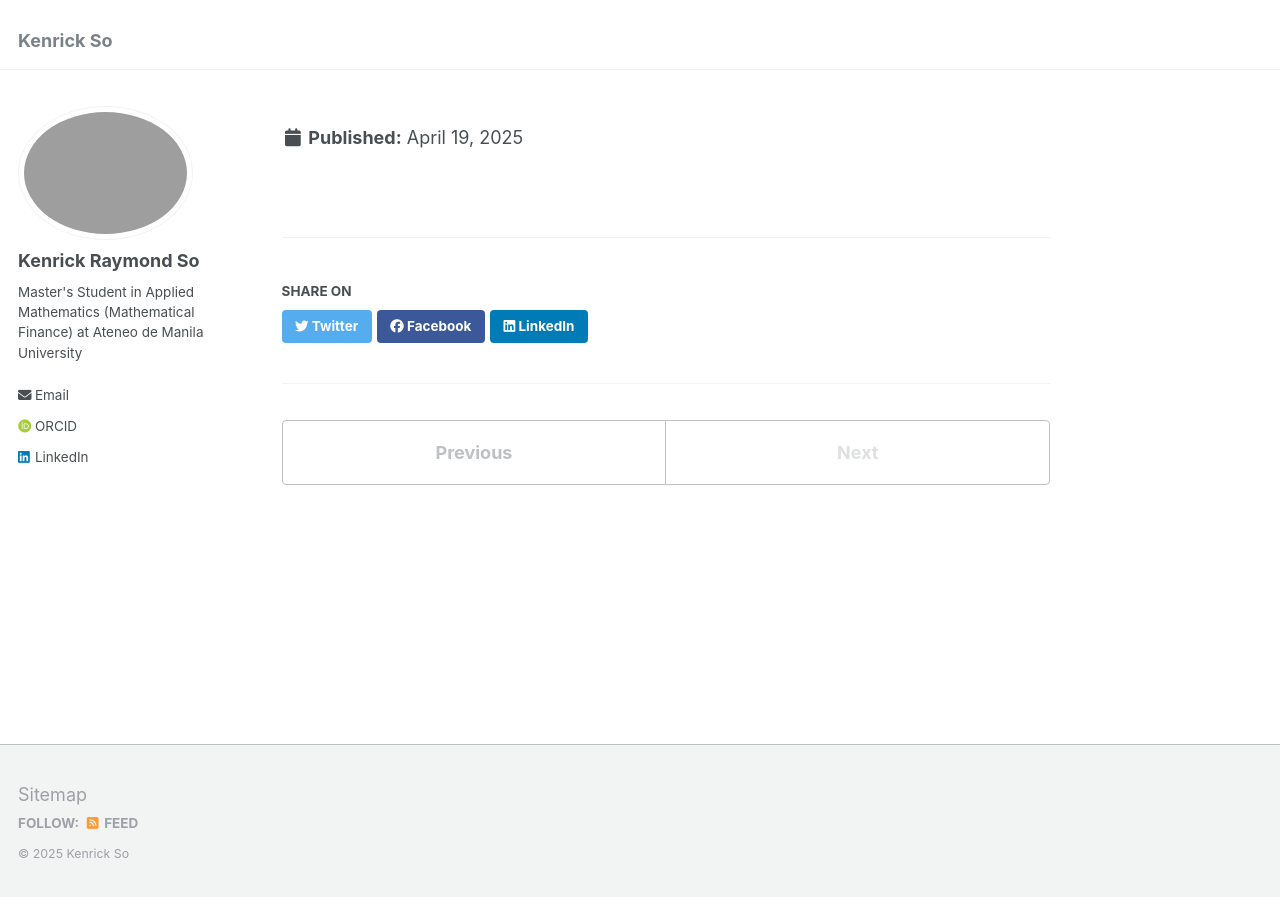
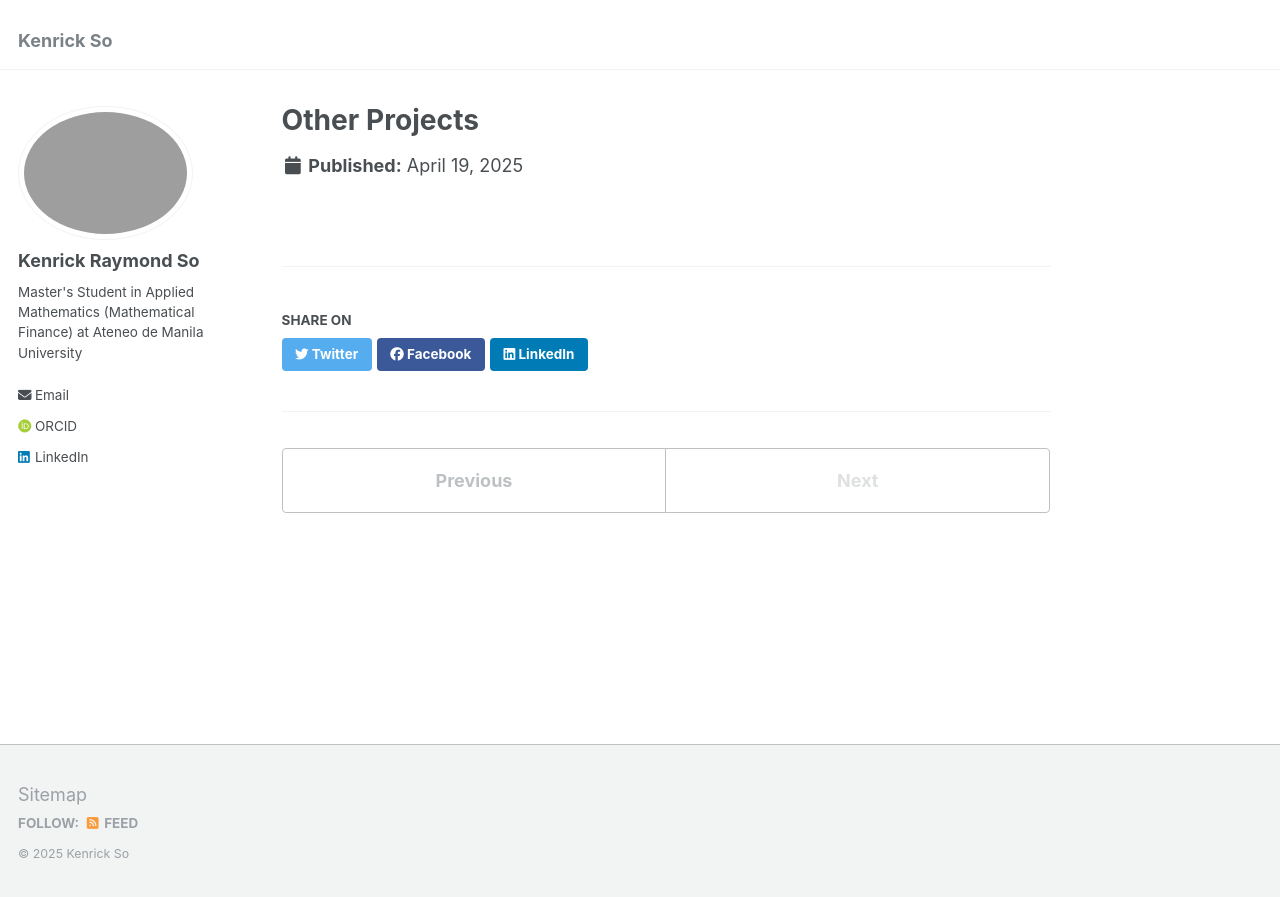
Before and after one commit to kenrickraymond/kenrickraymond.github.io, a Jekyll site: the page built from _portfolio/portfolio-5.md, in a window 1280 px wide. Shown: the top 897 px of the page. Built offline with Jekyll 4.4.1, drawn with Linux system fonts in a browser that asks for light colours; some web fonts are replaced.

Commit message:
updated to remove hyperlink

```diff
--- a/_includes/archive-single.html
+++ b/_includes/archive-single.html
@@ -28,7 +28,7 @@
 
     <h2 class="archive__item-title" itemprop="headline">
       {% if post.link %}
-        <a href="{{ post.link }}">{{ title }}</a> <a href="{{ base_path }}{{ post.url }}" rel="permalink"><i class="fa fa-link" aria-hidden="true" title="permalink"></i><span class="sr-only">Permalink</span></a>
+      <span>{{ title }}</span> <a href="{{ base_path }}{{ post.url }}" rel="permalink"><i class="fa fa-link" aria-hidden="true" title="permalink"></i><span class="sr-only">Permalink</span></a>
       {% else %}
         <a href="{{ base_path }}{{ post.url }}" rel="permalink">{{ title }}</a>
       {% endif %}
--- a/_portfolio/portfolio-5.md
+++ b/_portfolio/portfolio-5.md
@@ -1,8 +1,7 @@
 ---
-title: "Other Projects
+title: "Other Projects"
 excerpt: "[1. Computational Finance Repository](https://github.com/kenrickraymond/Computational-Finance) - This repository contains a set of Jupyter notebooks focused on key methods in computational finance, particularly option pricing. It includes implementations of Monte Carlo simulations for pricing and updating results, Fourier-based approaches such as the COS method and FFT for density recovery and derivative valuation, and simulations of stochastic processes like Geometric Brownian Motion and correlated Brownian motions. The collection also covers the estimation of implied volatility <br/><br/> [2. Fundamental Analysis](https://github.com/kenrickraymond/kenrickraymond.github.io/files/Corporate%20Financial%20Analysis.pdf) - While most of my recent work has been on quantitative finance, I'm also familiar with traditional financial methodologies. This project is an analysis of corporate governance, historical risk and return, capital structure, company project characteristics, and dividend policy to provide a valuation and recommendations for each company."
-
-collection: portfolio \\
+collection: portfolio
 ---
 <!--
 This is an item in your portfolio. It can be have images or nice text. If you name the file .md, it will be parsed as markdown. If you name the file .html, it will be parsed as HTML.  -->
```
Also changed, not shown: _portfolio/portfolio-1.md (+1 -1 lines), _portfolio/portfolio-2.md (+1 -1 lines), _portfolio/portfolio-3.md (+1 -1 lines), _portfolio/portfolio-4.md (+1 -1 lines).
